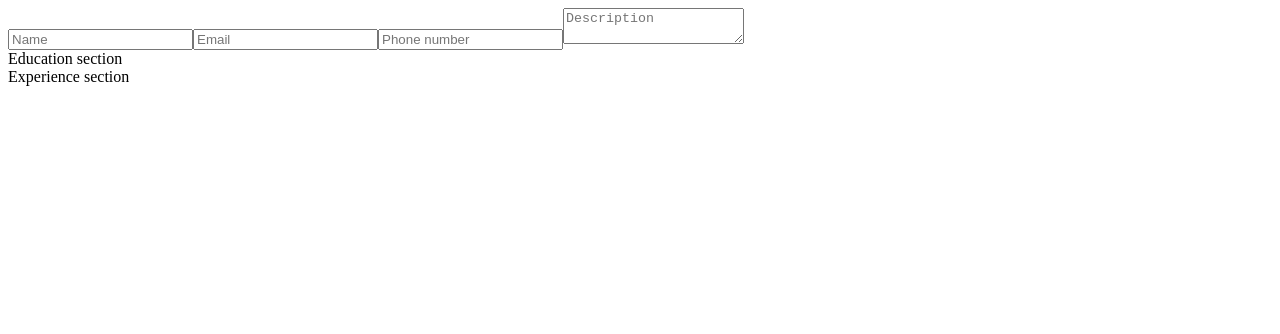
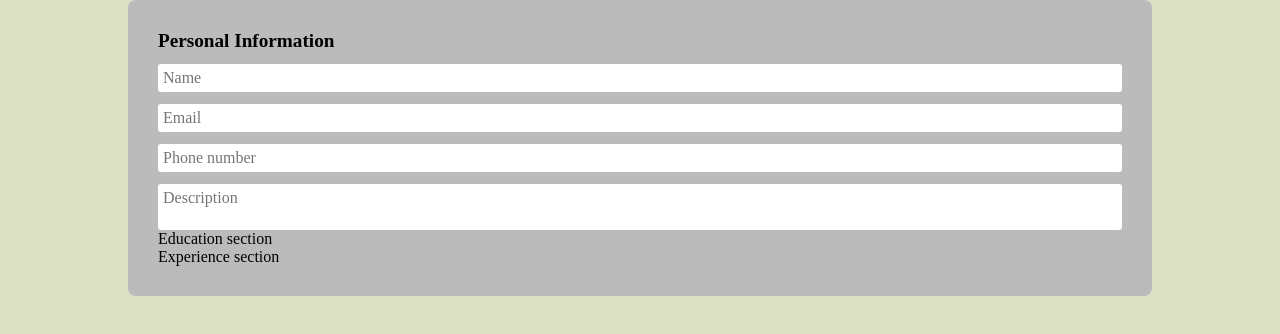
Before and after one commit to angie0123/CV-App, a React (Create React App) app: page / in a window 1280 px wide. Shown: the top 334 px of the page. Built offline with nearby package versions, Linux system fonts and the light colour scheme.

Commit message:
Add styling to general section

```diff
--- a/src/components/General.js
+++ b/src/components/General.js
@@ -1,10 +1,11 @@
 import React, { Component } from 'react';
-
+import Subheading from './Subheading';
 class General extends Component {
   render() {
     const { name, email, phone, description } = this.props;
     return (
       <>
+        <Subheading text="Personal Information" />
         <input type="text" placeholder="Name" value={name} />
         <input type="email" placeholder="Email" value={email} />
         <input type="phone" placeholder="Phone number" value={phone} />
--- /dev/null
+++ b/src/components/Subheading.js
@@ -0,0 +1,9 @@
+import React, { Component } from 'react';
+
+class Subheading extends Component {
+  render() {
+    return <div className="subheading">{this.props.text} </div>;
+  }
+}
+
+export default Subheading;
--- a/src/index.js
+++ b/src/index.js
@@ -1,6 +1,7 @@
 import React from 'react';
 import ReactDOM from 'react-dom/client';
 import App from './App';
+import './styles.css';
 
 const root = ReactDOM.createRoot(document.getElementById('root'));
 root.render(
--- /dev/null
+++ b/src/styles.css
@@ -0,0 +1,37 @@
+* {
+  padding: 0;
+  margin: 0;
+  box-sizing: border-box;
+  --bg-color: rgba(153, 165, 83, 0.342);
+}
+body {
+  height: 100vh;
+  background: var(--bg-color);
+  display: flex;
+  flex-direction: column;
+  align-items: center;
+}
+
+form {
+  background-color: rgb(187, 187, 187);
+  padding: 30px;
+  width: 80vw;
+  border-radius: 8px;
+}
+
+.subheading {
+  font-size: 1.2rem;
+  font-weight: bold;
+}
+
+form input,
+form textarea {
+  all: unset;
+  background: rgb(255, 255, 255);
+  padding: 5px;
+  border-radius: 3px;
+  display: block;
+  box-sizing: border-box;
+  width: 100%;
+  margin-top: 12px;
+}
```
